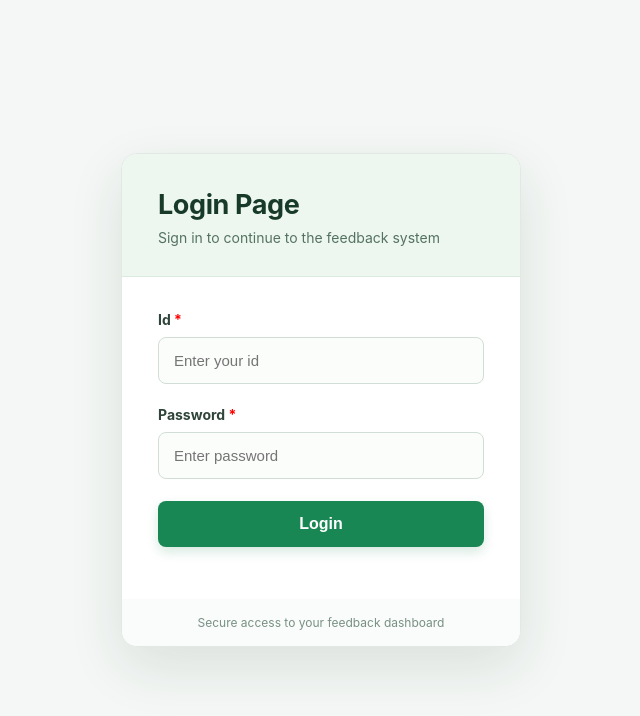
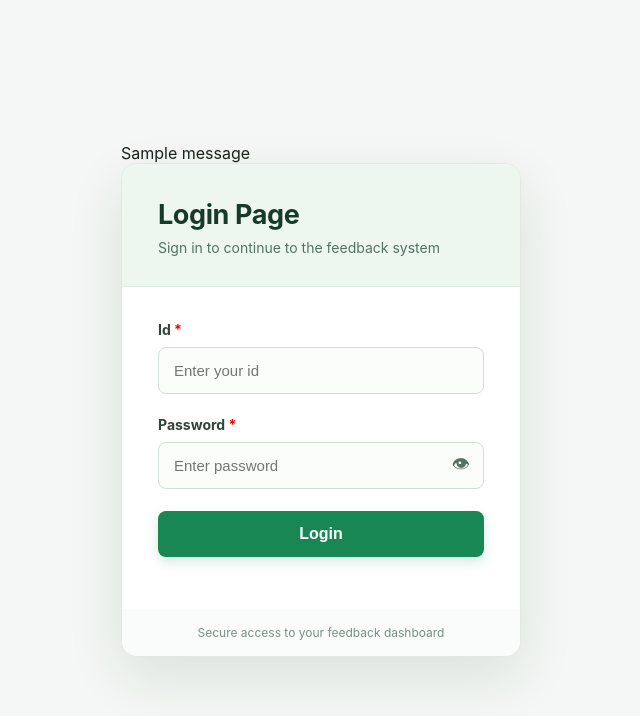
Before and after one commit to km6307/webpage, a Django app: page /login in a window 1280 px wide. Shown: the top 716 px of the page, without its empty margins (319-959 px from the left). Run offline with Django 5.2, Linux system fonts and the light colour scheme; tables that the repository leaves empty hold one stand-in row (values such as "Sample post"); one stand-in notice (Sample message) is shown.

Commit message:
work on lodin page

```diff
--- a/FeedbackSystem/feedbackapp/views.py
+++ b/FeedbackSystem/feedbackapp/views.py
@@ -1,8 +1,21 @@
-from django.shortcuts import render
+from django.contrib import messages
+from django.contrib.auth import authenticate, login as auth_login
+from django.shortcuts import redirect, render
 
 
 def login(request):
-	return render(request,'login.html')
+    if request.method == 'POST':
+        username = request.POST.get('username', '').strip()
+        password = request.POST.get('password')
+        user = authenticate(request, username=username, password=password)
+
+        if user is not None:
+            auth_login(request, user)
+            return redirect('360°Feedback.html')
+
+        messages.info(request, 'Either Username or Password is Incorrect')
+        return render(request, 'login.html')
+    return render(request, 'login.html')
 
 def home(request):
-	return render(request, '360°Feedback.html')
+    return render(request, '360°Feedback.html')
--- a/FeedbackSystem/templates/login.html
+++ b/FeedbackSystem/templates/login.html
@@ -52,6 +52,21 @@
         background: #fff;
         box-shadow: 0 0 0 4px rgba(25, 135, 84, .12);
       }
+      .password-wrapper { position: relative; }
+      .password-wrapper input { padding-right: 48px; }
+      .toggle-password {
+        position: absolute;
+        top: 50%;
+        right: 14px;
+        border: 0;
+        padding: 0;
+        color: #557261;
+        background: transparent;
+        font-size: 18px;
+        cursor: pointer;
+        transform: translateY(-50%);
+      }
+      .toggle-password:focus { outline: 2px solid #198754; outline-offset: 2px; }
       .btn {
         width: 100%;
         padding: 14px;
@@ -74,6 +89,11 @@
  <div class="container">
   <div class="row">
     <div class="col-md-12 mt-2">
+          {% for msg in messages %}
+       <div class="alert alert-danger" role="alert">
+                  {{ msg }}
+             </div>
+        {% endfor %}
 
       <div class="card">
   <div class="card-header">
@@ -81,7 +101,7 @@
     <p>Sign in to continue to the feedback system</p>
   </div>
   <div class="card-body">
-    <form action="home" method="post">
+    <form action="login" method="Post">
         {% csrf_token %}
 
 
@@ -91,7 +111,10 @@
         </div>
         <div class="form-group">
             <label for="password"> Password <span style="color:red">*</span> </label>
-            <input type="password" name="password" id="password" placeholder="Enter password" required>
+            <div class="password-wrapper">
+              <input type="password" name="password" id="password" placeholder="Enter password" required>
+              <button type="button" class="toggle-password" id="togglePassword" aria-label="Show password" aria-pressed="false">&#128065;</button>
+            </div>
         </div>
         <div class="form-group">
             <input type="submit" class="btn" value="Login">
@@ -105,4 +128,14 @@
 </div>
 
  </body>
+ <script>
+   const password = document.getElementById('password');
+   const togglePassword = document.getElementById('togglePassword');
+   togglePassword.addEventListener('click', function () {
+     const isHidden = password.type === 'password';
+     password.type = isHidden ? 'text' : 'password';
+     this.setAttribute('aria-label', isHidden ? 'Hide password' : 'Show password');
+     this.setAttribute('aria-pressed', isHidden);
+   });
+ </script>
 </html>
```
Also changed, not shown: FeedbackSystem/feedbackapp/models.py (+0 -14 lines).
